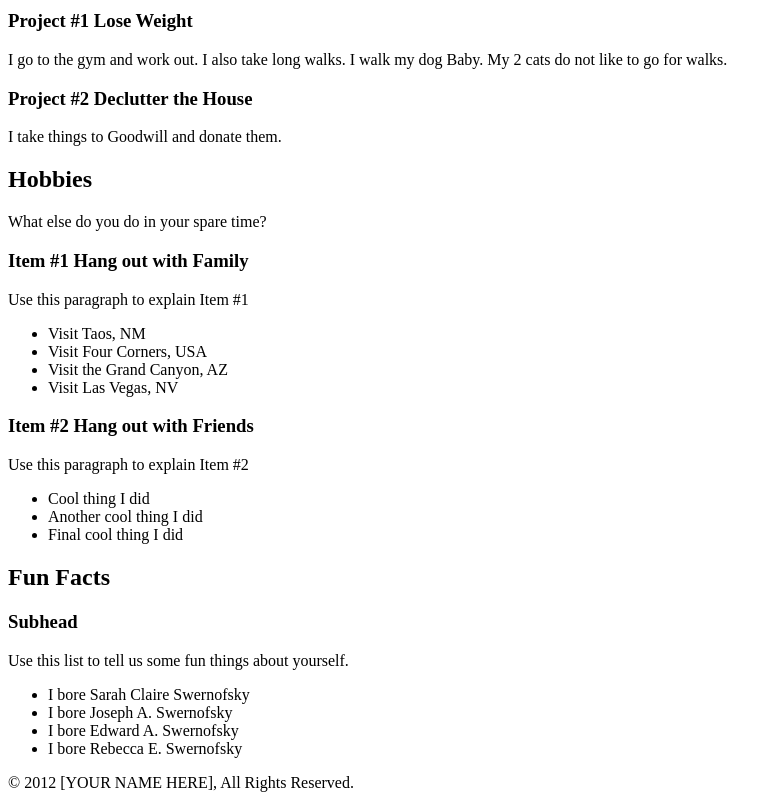
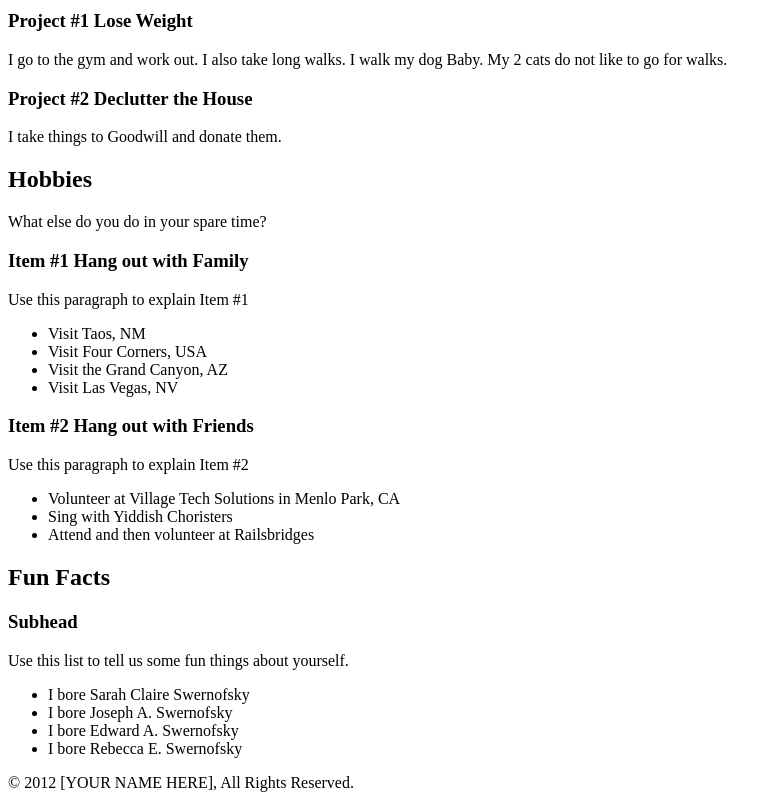
Before and after one commit to elise01/Railsbridge, a plain HTML site: page front-end-lesson-master/index.html in a window 1280 px wide. Shown: the part 575-1375 px from the top of the page, without its empty margins (0-782 px from the left). Drawn offline with Linux system fonts and the light colour scheme.

Commit message:
Expand on Hang Out with Friends
See above.

```diff
--- a/front-end-lesson-master/index.html
+++ b/front-end-lesson-master/index.html
@@ -67,9 +67,9 @@
         <h3>Item #2 Hang out with Friends</h3>
         <p>Use this paragraph to explain Item #2</p>
         <ul>
-          <li>Cool thing I did</li>
-          <li>Another cool thing I did</li>
-          <li>Final cool thing I did</li>
+          <li>Volunteer at Village Tech Solutions in Menlo Park, CA</li>
+          <li>Sing with Yiddish Choristers</li>
+          <li>Attend and then volunteer at Railsbridges</li>
         </ul>
 
         <h2 id="fun-facts">Fun Facts</h2>
```
